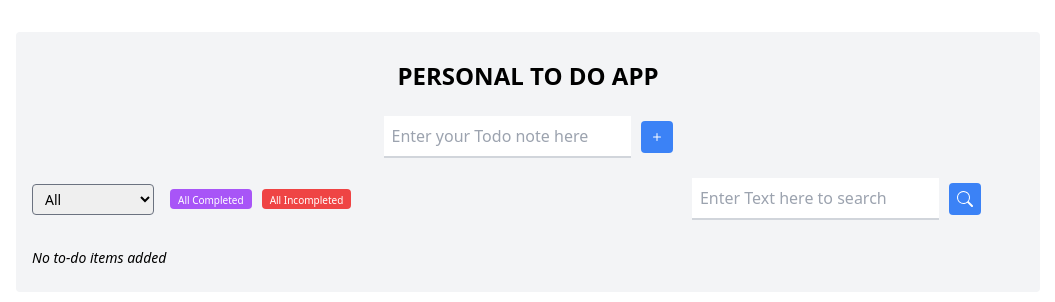
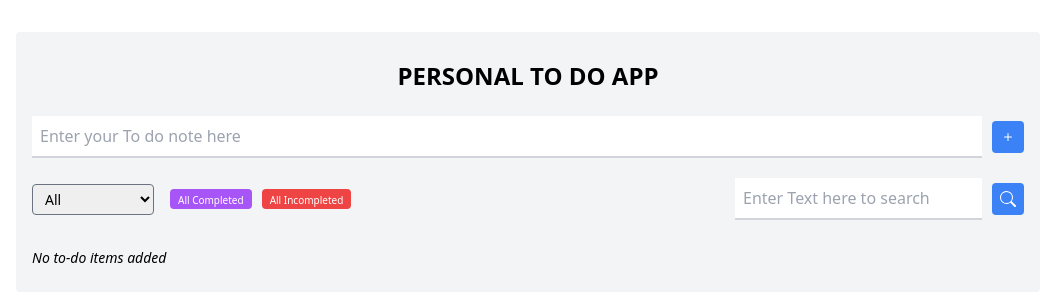
Before and after one commit to itsbluejelly/Todo-list_Project, a React (Vite) app: page / in a window 1280 px wide. Shown: the top 302 px of the page, without its empty margins (112-1167 px from the left). Built offline with nearby package versions, Linux system fonts and the light colour scheme.

Commit message:
fixed styling on large screens

```diff
--- a/src/App.tsx
+++ b/src/App.tsx
@@ -12,7 +12,7 @@ import { BsPlus, BsSearch } from "react-icons/bs"
 import FilterBar from "./components/FilterBar"
 import Todo from "./components/Todo"
     // IMPORTING TYPES
-import {AppFormData, TodoType, RootState} from "./types/Types"
+import {AppFormData, TodoType, RootState, StoreDispatch} from "./types/Types"
     // IMPORTING ACTIONS
 import {createTodo, addTodo, markAllComplete, markAllIncomplete} from "./redux/TodoContextReducer"
 
@@ -33,7 +33,7 @@ export default function App() {
     // OBTAINING THE TODOCONTEXT FROM THE STORE
     const {todoList, error: todoContextError} = useSelector((state: RootState) => state.TodoContext)
     // OBTAINING THE DISPATCH FUNCTION FROM THE HOOK
-    const dispatch = useDispatch()
+    const dispatch = useDispatch<StoreDispatch>()
 
     // A FUNCTION TO FETCH THE TODOS DATA
     const fetchTodosData: () => void = React.useCallback(() => {
@@ -157,12 +157,12 @@ export default function App() {
                     handleFormData={handleFormData}
                     formName="text"
                     formValue={formData.text}
-                    placeholder="Enter your Todo note here"
+                    placeholder="Enter your To do note here"
                     handleClick={addTodosData}
                 ><BsPlus/></InputBar>
 
                 {/*  A CONTAINER FOR THE FILTER AND SEARCH COMPONENTS */}
-                <div className="flex items-center justify-between lg:w-[130%] flex-col md:flex-row md:justify-evenly">
+                <div className="flex items-center justify-between w-full flex-col md:flex-row md:justify-between">
                     {/* THIS COMPONENT HANDLES FILTERING THE TODOLIST */}
                     <FilterBar
                         formData={{filter: formData.filter}}
--- a/src/components/InputBar.tsx
+++ b/src/components/InputBar.tsx
@@ -6,7 +6,7 @@ import {InputBarProps} from "../types/Props"
 export default function InputBar({handleFormData, loading, formName, handleClick, formValue, children, placeholder="Enter text here"}: InputBarProps){
     return (
         // THE CONTAINER FOR THE INPUTBAR COMPONENT
-        <div className="flex items-center mb-4 mx-auto justify-center gap-[10px]">
+        <div className="flex items-center mb-4 justify-center gap-[10px]">
             <input
                 type="text"
                 name={formName}
```
